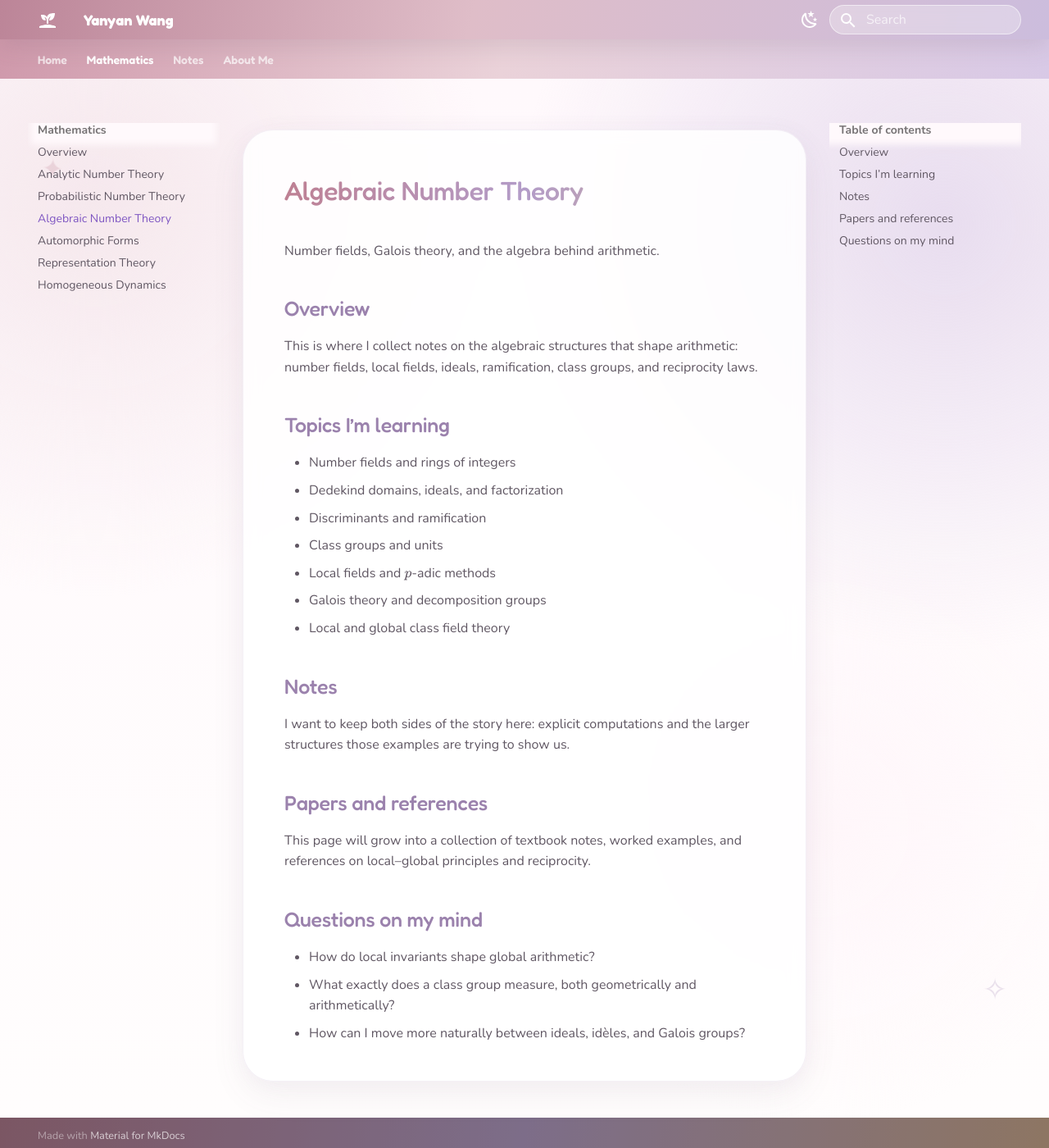
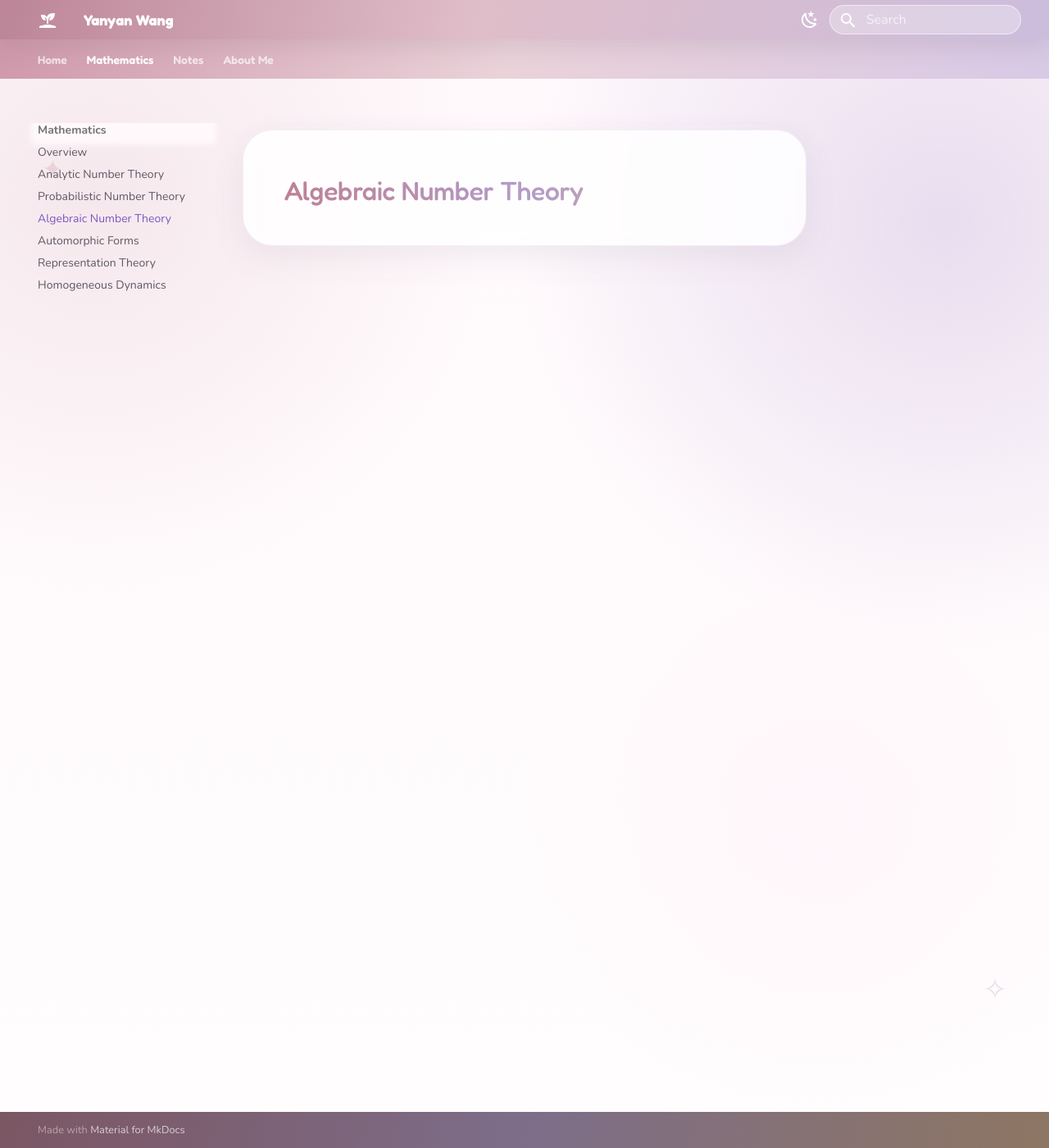
Before and after one commit to yanyanwang-math/yanyanwang-math.github.io, an MkDocs documentation site: the page built from docs/algebraic-number-theory/index.md, in a window 1280 px wide and 1400 px high. Shown: the whole window at 82% size. Built offline with MkDocs 1.6.1 and Material for MkDocs 9.7.7, drawn with Linux system fonts in a browser that asks for light colours.

Commit message:
Add files via upload

```diff
--- a/docs/algebraic-number-theory/index.md
+++ b/docs/algebraic-number-theory/index.md
@@ -1,31 +1 @@
 # Algebraic Number Theory
-
-Number fields, Galois theory, and the algebra behind arithmetic.
-
-## Overview
-
-This is where I collect notes on the algebraic structures that shape arithmetic: number fields, local fields, ideals, ramification, class groups, and reciprocity laws.
-
-## Topics I’m learning
-
-- Number fields and rings of integers
-- Dedekind domains, ideals, and factorization
-- Discriminants and ramification
-- Class groups and units
-- Local fields and \(p\)-adic methods
-- Galois theory and decomposition groups
-- Local and global class field theory
-
-## Notes
-
-I want to keep both sides of the story here: explicit computations and the larger structures those examples are trying to show us.
-
-## Papers and references
-
-This page will grow into a collection of textbook notes, worked examples, and references on local–global principles and reciprocity.
-
-## Questions on my mind
-
-- How do local invariants shape global arithmetic?
-- What exactly does a class group measure, both geometrically and arithmetically?
-- How can I move more naturally between ideals, idèles, and Galois groups?
```
